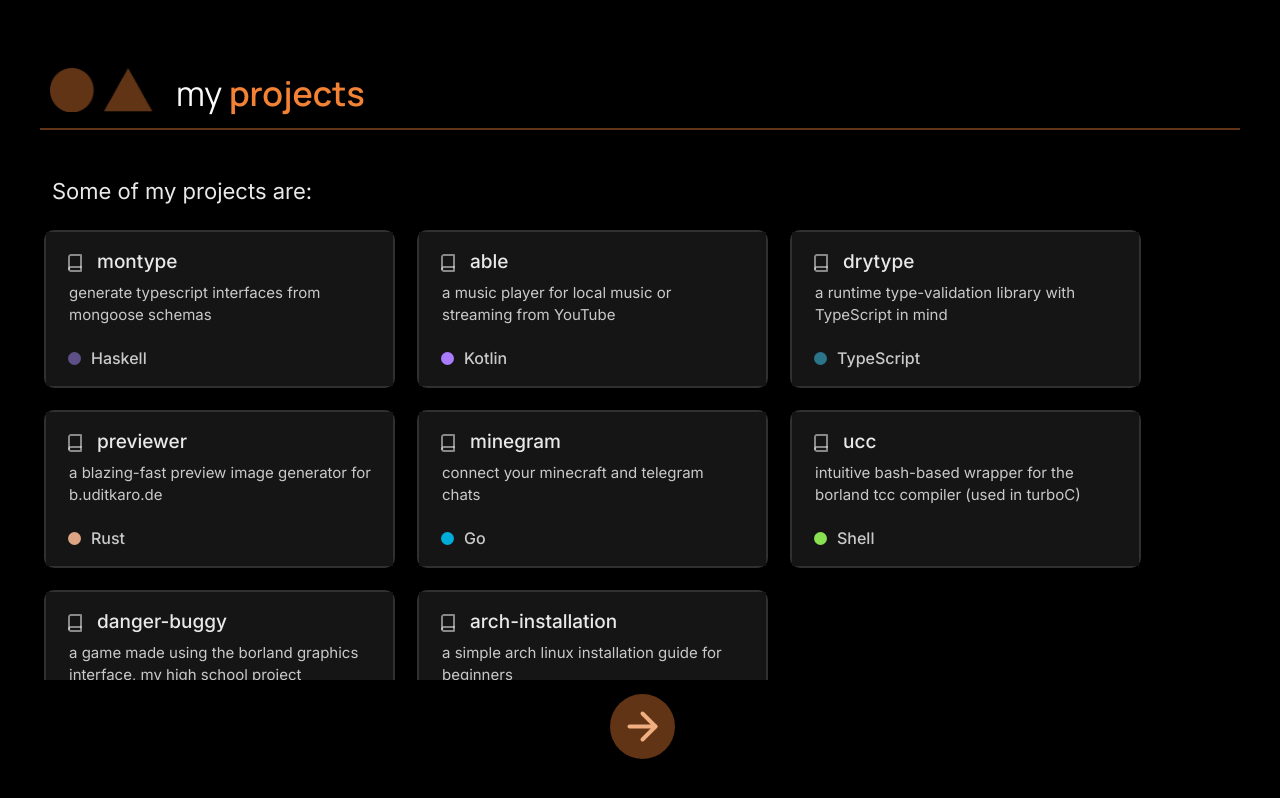
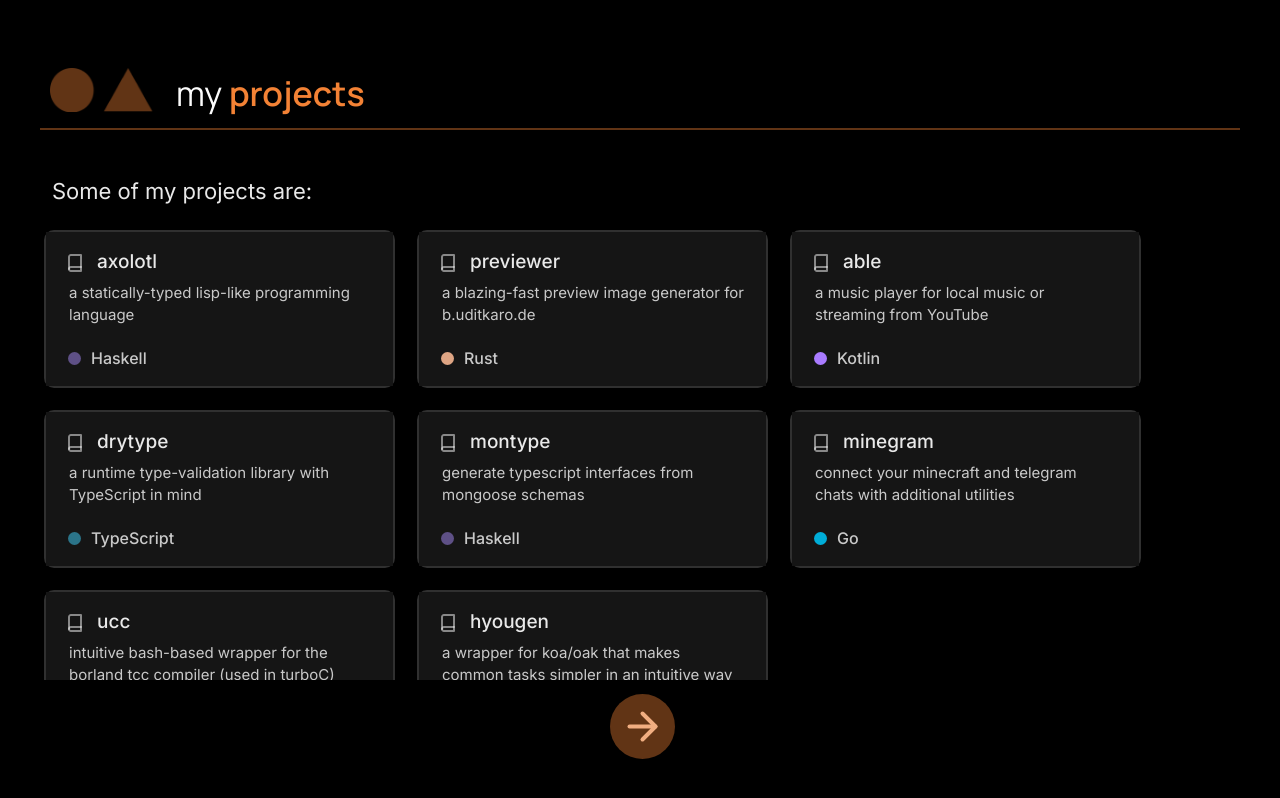
Before and after one commit to uditkarode/portfolio, a Next.js app: page /projects in a window 1280 px wide. Built offline with nearby package versions, Linux system fonts and the light colour scheme.

Commit message:
misc(projects): update projects

```diff
--- a/components/project-item.tsx
+++ b/components/project-item.tsx
@@ -16,6 +16,7 @@ export default function ProjectItem(
         <div
           style={{
             minHeight: 154,
+            minWidth: 351,
             maxWidth: 351,
             borderRadius: 10,
             border: "2px solid #303030",
--- a/pages/projects.tsx
+++ b/pages/projects.tsx
@@ -35,11 +35,19 @@ function ProjectsContent() {
       >
         <div className={styles.projectsHolder}>
           <ProjectItem
-            name="montype"
-            link="https://github.com/uditkarode/montype"
-            description="generate typescript interfaces from mongoose schemas"
+            name="axolotl"
+            link="https://github.com/axolotl-lang/axolotl"
+            description="a statically-typed lisp-like programming language"
             language="Haskell"
-            languageColor="#5E5086"
+            languageColor="#5e5086"
+          />
+
+          <ProjectItem
+            name="previewer"
+            link="https://github.com/batbin-org/previewer"
+            description="a blazing-fast preview image generator for b.uditkaro.de"
+            language="Rust"
+            languageColor="#dea584"
           />
 
           <ProjectItem
@@ -55,23 +63,23 @@ function ProjectsContent() {
             link="https://github.com/uditkarode/drytype"
             description="a runtime type-validation library with TypeScript in mind"
             language="TypeScript"
-            languageColor="#2B7489"
+            languageColor="#2b7489"
           />
 
           <ProjectItem
-            name="previewer"
-            link="https://github.com/batbin-org/previewer"
-            description="a blazing-fast preview image generator for b.uditkaro.de"
-            language="Rust"
-            languageColor="#DEA584"
+            name="montype"
+            link="https://github.com/uditkarode/montype"
+            description="generate typescript interfaces from mongoose schemas"
+            language="Haskell"
+            languageColor="#5e5086"
           />
 
           <ProjectItem
             name="minegram"
             link="https://github.com/uditkarode/minegram"
-            description="connect your minecraft and telegram chats"
+            description="connect your minecraft and telegram chats with additional utilities"
             language="Go"
-            languageColor="#00ADD8"
+            languageColor="#00add8"
           />
 
           <ProjectItem
@@ -83,19 +91,11 @@ function ProjectsContent() {
           />
 
           <ProjectItem
-            name="danger-buggy"
-            link="https://github.com/uditkarode/DangerBuggy"
-            description="a game made using the borland graphics interface, my high school project"
-            language="C++"
-            languageColor="#f34b7d"
-          />
-
-          <ProjectItem
-            name="arch-installation"
-            link="https://github.com/uditkarode/ArchInstallationTeX"
-            description="a simple arch linux installation guide for beginners"
-            language="TeX"
-            languageColor="#3d6117"
+            name="hyougen"
+            link="https://github.com/uditkarode/deno-hyougen"
+            description="a wrapper for koa/oak that makes common tasks simpler in an intuitive way"
+            language="TypeScript"
+            languageColor="#2b7489"
           />
         </div>
       </motion.div>
```
